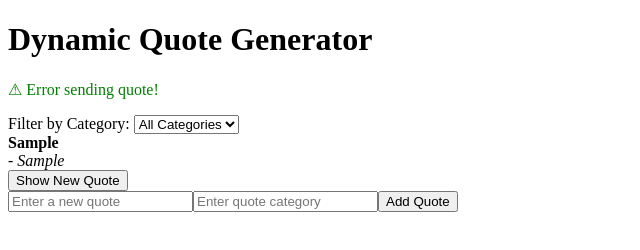
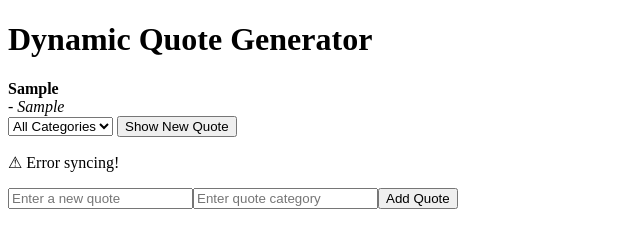
Before and after one commit to Omarejosh/alx_fe_javascript, a plain HTML site: page dom-manipulation/index.html in a window 1280 px wide. Both pictures are taken after typing "Sample", "Sample" into the empty fields and a click on the button "Add Quote". Shown: the whole page, without its empty margins (0-640 px from the left). Drawn offline with Linux system fonts and the light colour scheme; no server answers.

Commit message:
files updated

```diff
--- a/dom-manipulation/index.html
+++ b/dom-manipulation/index.html
@@ -8,20 +8,21 @@
 <body>
     <h1>Dynamic Quote Generator</h1>
 
-    <!-- Sync Status Notification -->
-    <p id="syncStatus" style="color: green;"></p>
+    <!-- Quote Display -->
+    <div id="quoteDisplay"></div>
 
     <!-- Category Filter -->
-    <label for="categoryFilter">Filter by Category:</label>
-    <select id="categoryFilter">
+    <select id="categoryFilter" onchange="filterQuotes()">
         <option value="all">All Categories</option>
     </select>
 
-    <!-- Quote Display -->
-    <div id="quoteDisplay"></div>
+    <!-- Button to Show a New Quote -->
     <button id="newQuote">Show New Quote</button>
 
-    <!-- Quote Addition Form -->
+    <!-- Sync Status Indicator -->
+    <p id="syncStatus">🔄 Syncing...</p>
+
+    <!-- Form for Adding Quotes -->
     <div id="formContainer"></div>
 
     <script src="script.js"></script>
--- a/dom-manipulation/script.js
+++ b/dom-manipulation/script.js
@@ -16,9 +16,11 @@ document.addEventListener("DOMContentLoaded", function () {
         localStorage.setItem("quotes", JSON.stringify(quotes));
     }
 
-    // Function to fetch quotes from the server
-    async function fetchQuotesFromServer() {
+    // Function to sync quotes with the server
+    async function syncQuotes() {
+        syncStatus.innerText = "🔄 Syncing with server...";
         try {
+            // Fetch latest quotes from the server
             const response = await fetch(SERVER_URL);
             const serverQuotes = await response.json();
 
@@ -28,45 +30,43 @@ document.addEventListener("DOMContentLoaded", function () {
                 category: "Server Update"
             }));
 
-            // Merge with local quotes (Server takes precedence)
+            // Merge with local quotes (server takes precedence)
             quotes = mergeQuotes(formattedQuotes, quotes);
             saveQuotes();
             populateCategories();
-            syncStatus.innerText = "✔ Quotes synced with server!";
+
+            // Send local quotes to server (simulated)
+            await syncLocalQuotesToServer();
+
+            syncStatus.innerText = "✔ Sync complete!";
         } catch (error) {
-            syncStatus.innerText = "⚠ Error syncing with server!";
-            console.error("Failed to sync quotes:", error);
+            syncStatus.innerText = "⚠ Error syncing!";
+            console.error("Sync failed:", error);
         }
     }
 
-    // Function to send a new quote to the server
-    async function sendQuoteToServer(quote) {
+    // Function to send local quotes to the server
+    async function syncLocalQuotesToServer() {
+        for (const quote of quotes) {
             try {
-            const response = await fetch(SERVER_URL, {
+                await fetch(SERVER_URL, {
                     method: "POST",
                     headers: {
                         "Content-Type": "application/json"
                     },
                     body: JSON.stringify(quote)
                 });
-
-            if (response.ok) {
-                syncStatus.innerText = "✔ Quote successfully sent to server!";
-            } else {
-                syncStatus.innerText = "⚠ Failed to send quote to server.";
+            } catch (error) {
+                console.error("Failed to sync quote:", error);
             }
-        } catch (error) {
-            syncStatus.innerText = "⚠ Error sending quote!";
-            console.error("Error posting quote:", error);
         }
     }
 
     // Function to merge server and local quotes (Server Wins in Conflict)
     function mergeQuotes(serverQuotes, localQuotes) {
-        const merged = [...serverQuotes, ...localQuotes.filter(local =>
+        return [...serverQuotes, ...localQuotes.filter(local =>
             !serverQuotes.some(server => server.text === local.text)
         )];
-        return merged;
     }
 
     // Function to show a random quote
@@ -127,8 +127,8 @@ document.addEventListener("DOMContentLoaded", function () {
         populateCategories();
         syncStatus.innerText = "✔ New quote added!";
 
-        // Send new quote to server
-        sendQuoteToServer(newQuote);
+        // Sync new quote with the server
+        syncQuotes();
 
         quoteDisplay.innerHTML = `<strong>${newQuoteText}</strong> <br> <em>- ${newQuoteCategory}</em>`;
         document.getElementById("newQuoteText").value = "";
@@ -160,7 +160,7 @@ document.addEventListener("DOMContentLoaded", function () {
     }
 
     // Auto-sync with server every 30 seconds
-    setInterval(fetchQuotesFromServer, 30000);
+    setInterval(syncQuotes, 30000);
 
     // Attach event listeners
     newQuoteBtn.addEventListener("click", showRandomQuote);
@@ -169,5 +169,5 @@ document.addEventListener("DOMContentLoaded", function () {
     // Initialize form, categories, and fetch initial data
     createAddQuoteForm();
     populateCategories();
-    fetchQuotesFromServer();
+    syncQuotes();
 });
```
Lines whose indentation alone changed are shown as unchanged.
